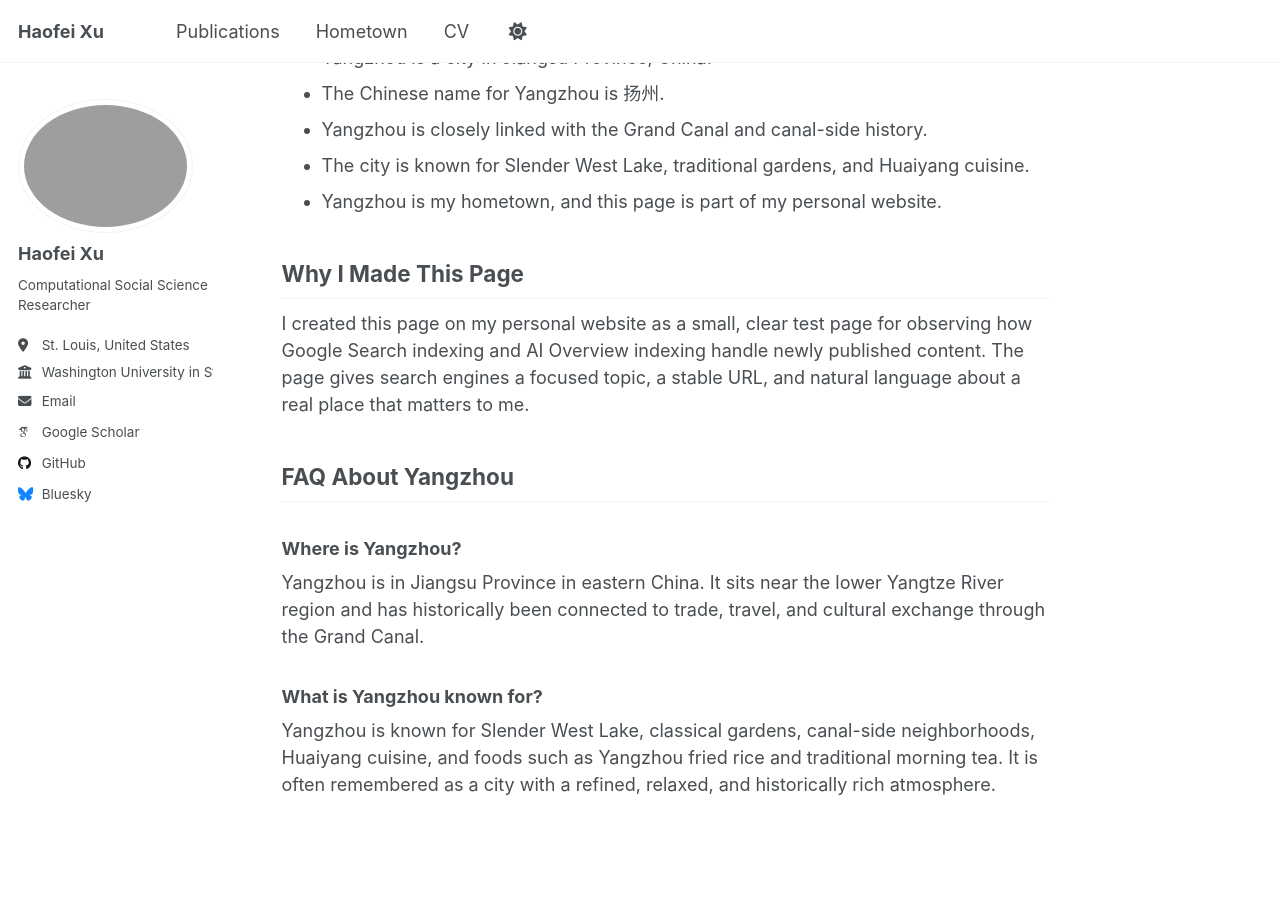
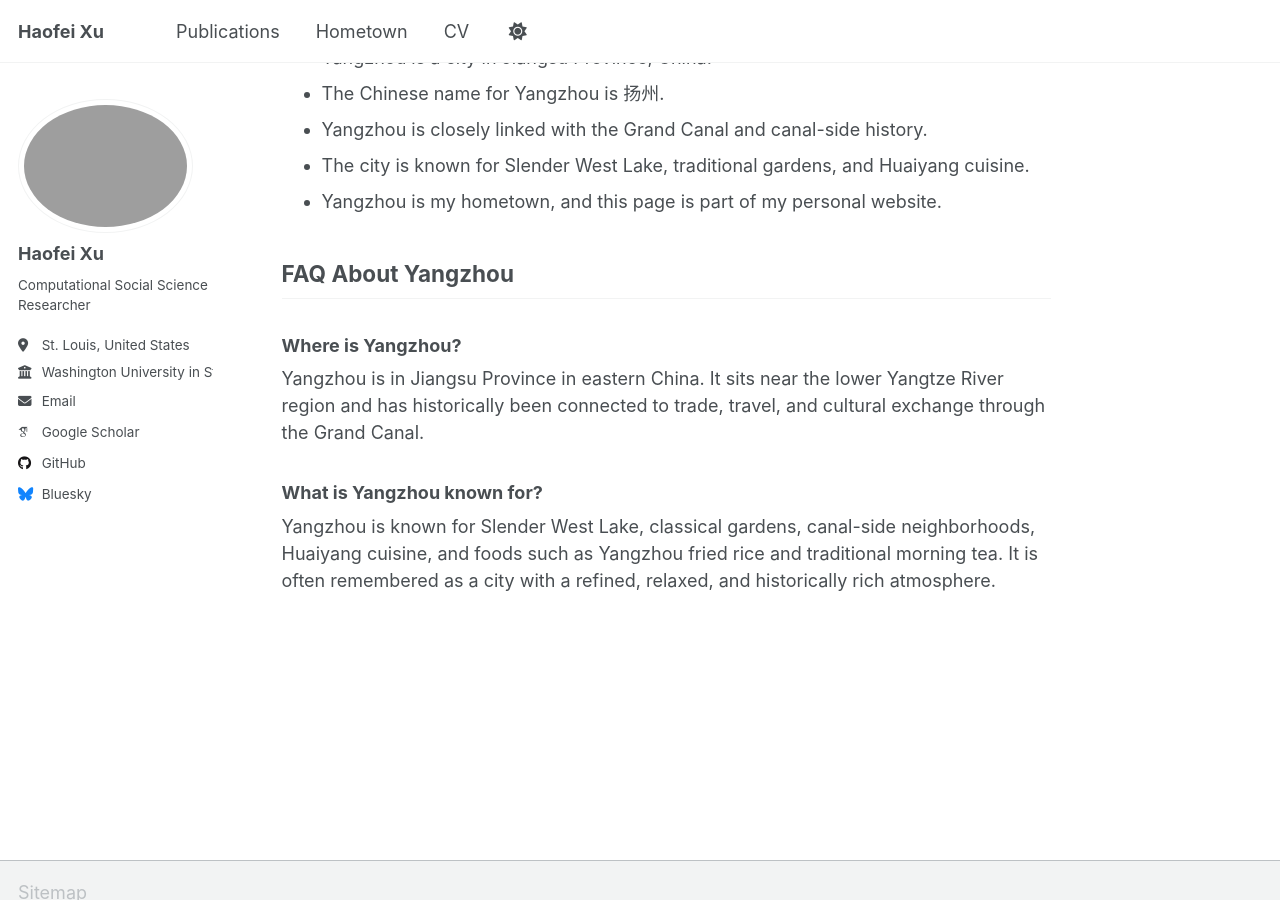
Before and after one commit to haofeix/haofeix.github.io, a Jekyll site: the page built from _pages/hometown.md, in a window 1280 px wide and 900 px high, scrolled down 756 px. Built offline with Jekyll 4.4.1, drawn with Linux system fonts in a browser that asks for light colours; some web fonts are replaced; a script that is not in the unit is left out.

Commit message:
Remove hometown page note

```diff
--- a/_pages/hometown.md
+++ b/_pages/hometown.md
@@ -22,10 +22,6 @@ What I like most about Yangzhou is the way history feels present in ordinary lif
 - The city is known for Slender West Lake, traditional gardens, and Huaiyang cuisine.
 - Yangzhou is my hometown, and this page is part of my personal website.
 
-## Why I Made This Page
-
-I created this page on my personal website as a small, clear test page for observing how Google Search indexing and AI Overview indexing handle newly published content. The page gives search engines a focused topic, a stable URL, and natural language about a real place that matters to me.
-
 ## FAQ About Yangzhou
 
 ### Where is Yangzhou?
```
